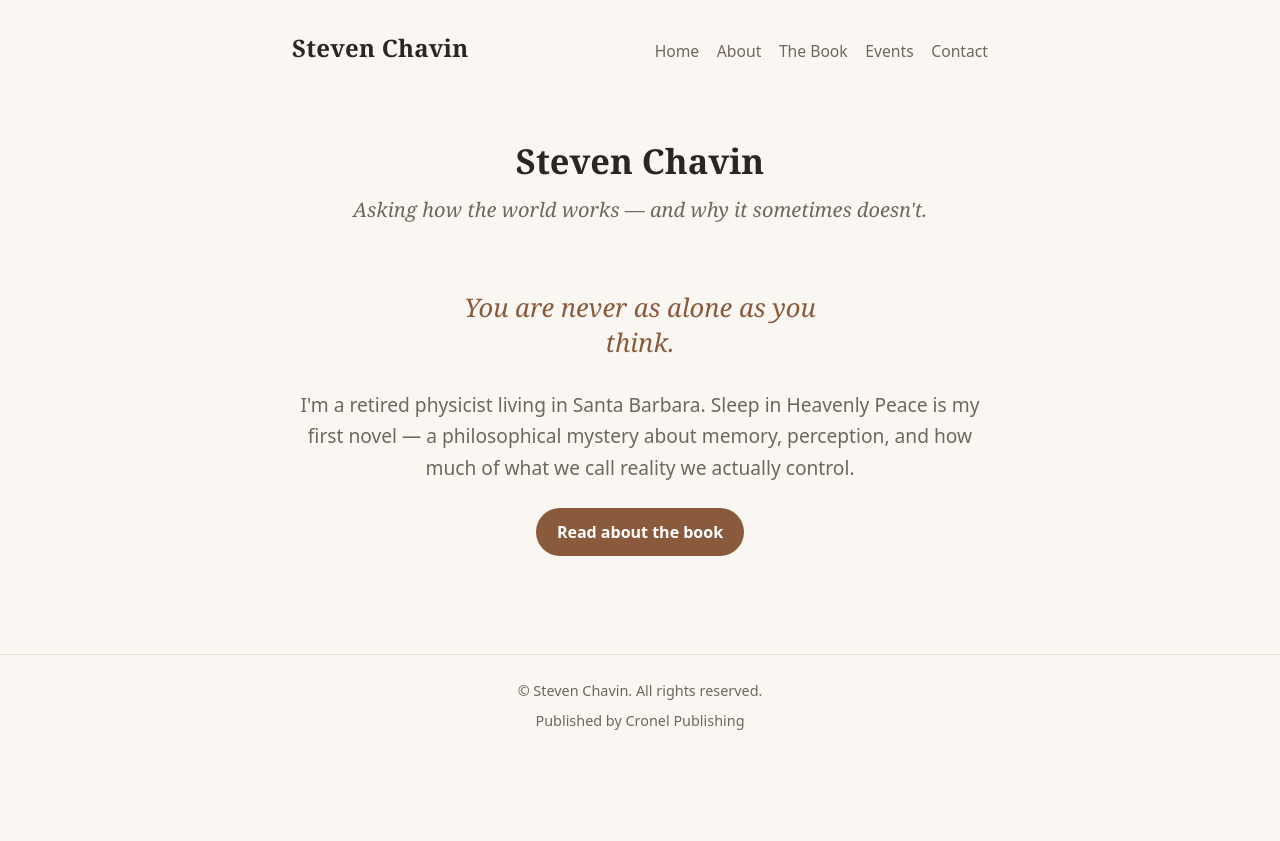
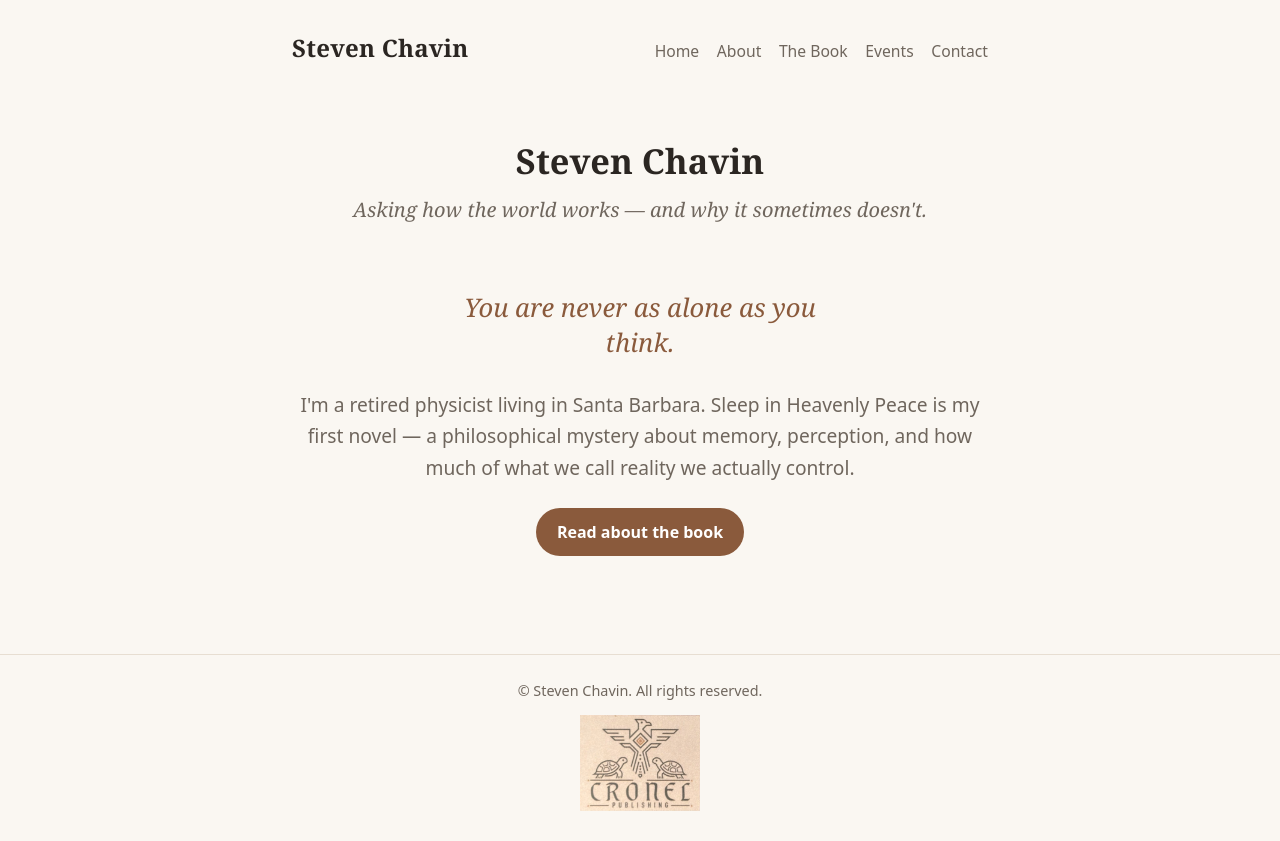
Before and after one commit to grantcox/cronelpub, an Eleventy site: page src/index.md in a window 1280 px wide. Before the commit the page ends 800 px from the top, so only its background shows below. Built offline with nearby package versions, Linux system fonts and the light colour scheme; Eleventy itself is replaced by a stand-in of ours; files that its build step writes are made by us from their sources.

Commit message:
Add Cronel publishing logo

```diff
--- a/src/_includes/base.njk
+++ b/src/_includes/base.njk
@@ -29,7 +29,9 @@
 
     <footer class="site-footer">
       <p>&copy; {{ site.author }}. All rights reserved.</p>
-      {% if site.publisher %}<p class="imprint">Published by {{ site.publisher }}</p>{% endif %}
+      <p class="imprint">
+        <img class="pub-logo" src="/assets/cronel-publishing.jpg" alt="{{ site.publisher }}" />
+      </p>
     </footer>
   </body>
 </html>
```
Also changed, not shown: src/assets/cronel-publishing.jpg (added).
